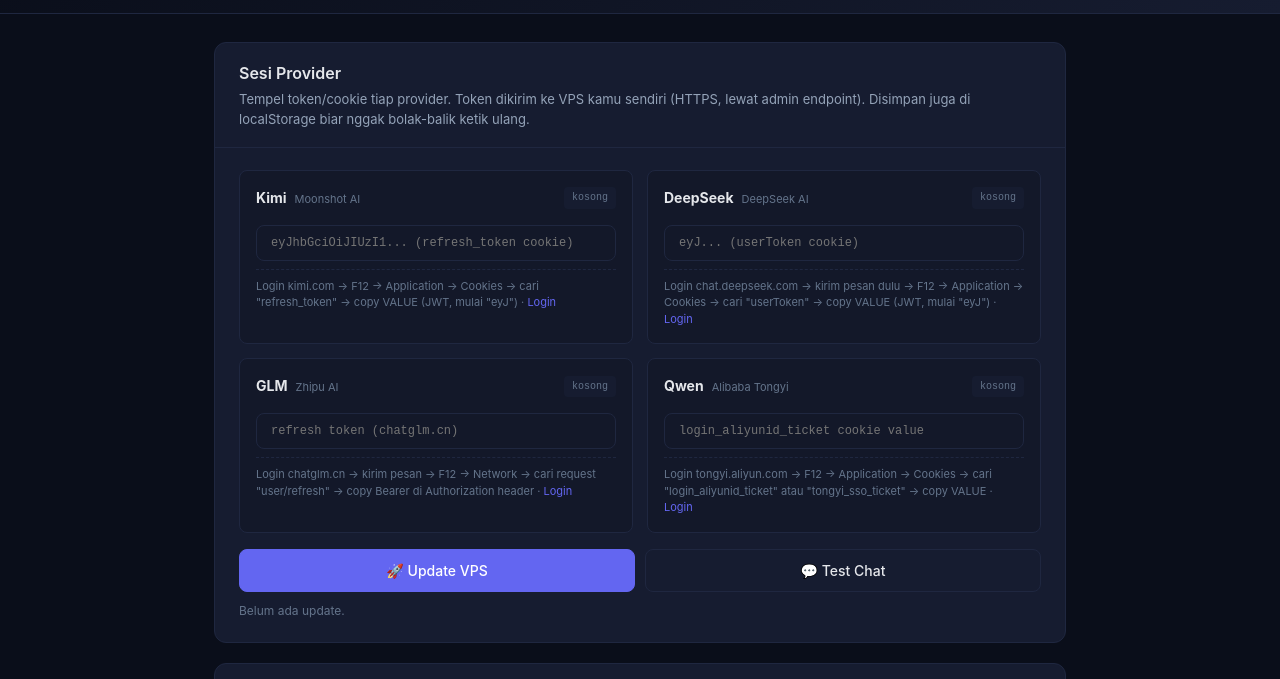
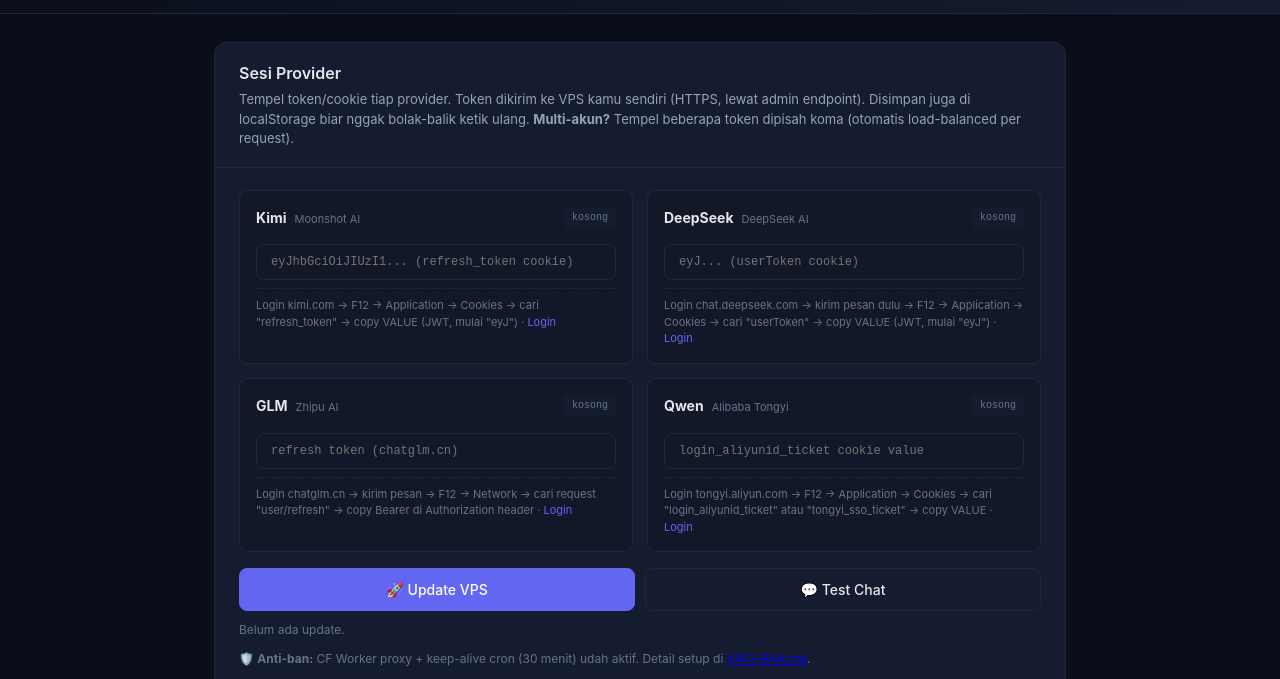
Before and after one commit to ARIKO13/Gateway-LLM, a plain HTML site: page index.html in a window 1280 px wide. Shown: the part 65-744 px from the top of the page. Drawn offline with Linux system fonts and the light colour scheme; no server answers.

Commit message:
update: index.html

```diff
--- a/index.html
+++ b/index.html
@@ -31,7 +31,7 @@
     <section class="card">
       <div class="card-header">
         <h2>Sesi Provider</h2>
-        <p>Tempel token/cookie tiap provider. Token dikirim ke VPS kamu sendiri (HTTPS, lewat admin endpoint). Disimpan juga di localStorage biar nggak bolak-balik ketik ulang.</p>
+        <p>Tempel token/cookie tiap provider. Token dikirim ke VPS kamu sendiri (HTTPS, lewat admin endpoint). Disimpan juga di localStorage biar nggak bolak-balik ketik ulang. <strong>Multi-akun?</strong> Tempel beberapa token dipisah koma (otomatis load-balanced per request).</p>
       </div>
       <div class="card-body">
         <div id="providerGrid" class="provider-grid"></div>
@@ -41,6 +41,7 @@
           <button id="testChatBtn" class="btn btn-ghost btn-large">💬 Test Chat</button>
         </div>
         <p class="hint" id="updateHint">Belum ada update.</p>
+        <p class="hint">🛡️ <strong>Anti-ban:</strong> CF Worker proxy + keep-alive cron (30 menit) udah aktif. Detail setup di <a href="https://github.com/ARIKO13/Gateway-LLM/blob/main/ANTI-BAN.md" target="_blank" rel="noopener">ANTI-BAN.md</a>.</p>
       </div>
     </section>
 
```
